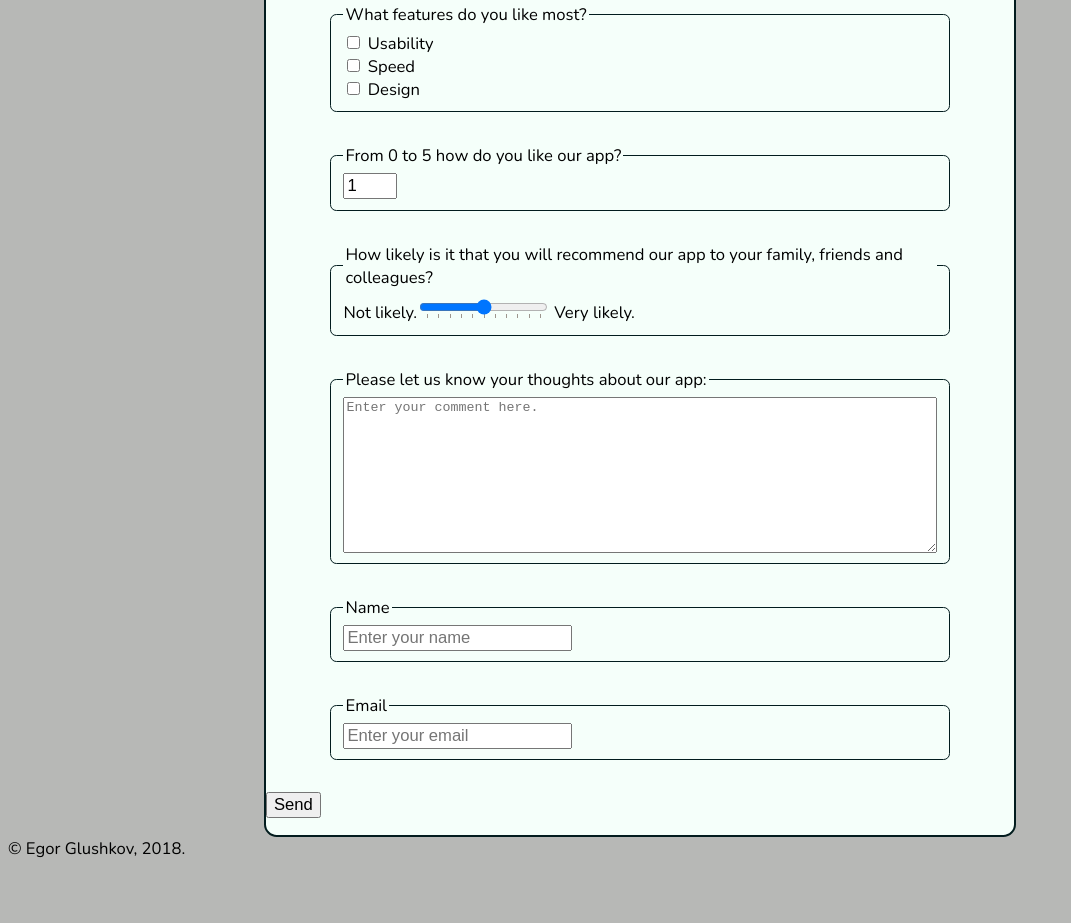
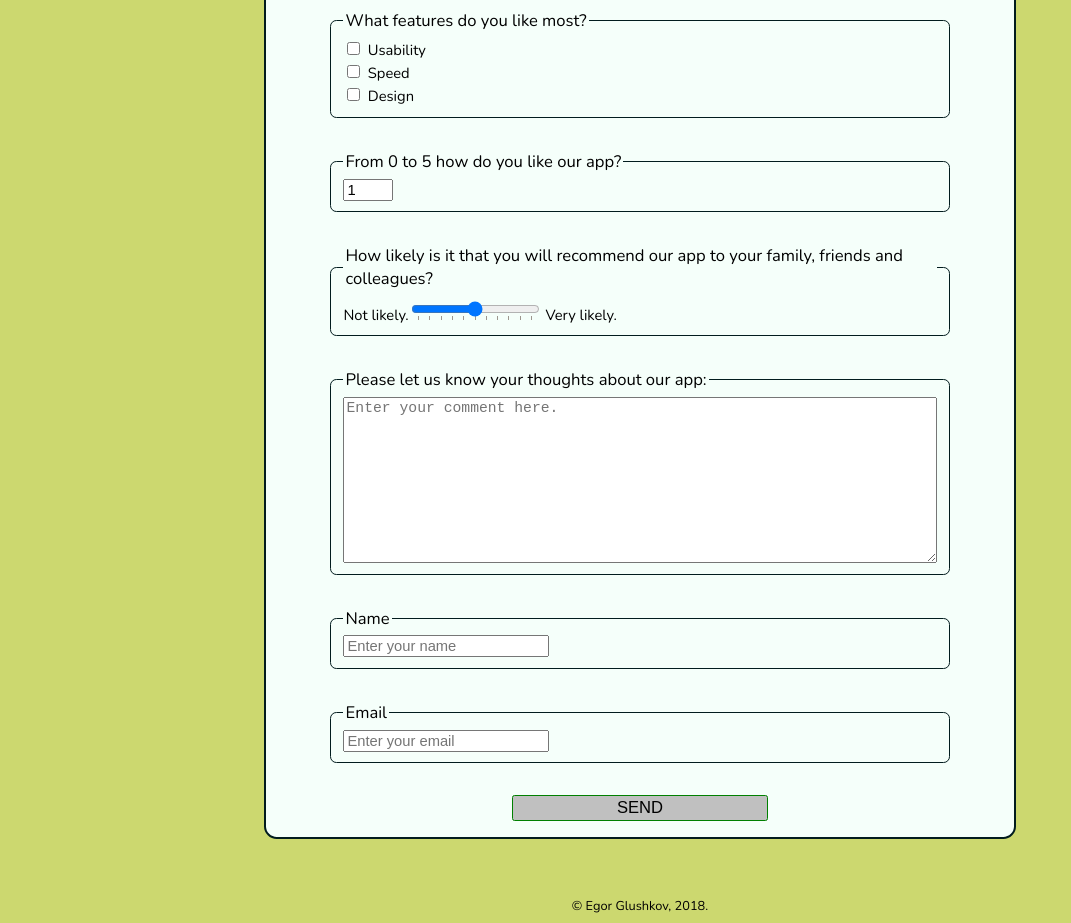
Before and after one commit to glushkov89/FCC-Build-a-Survey-Form, a plain HTML site: page index.html in a window 1280 px wide. Shown: the part 551-1474 px from the top of the page, without its empty margins (0-1071 px from the left). Before the commit the page ends 1419 px from the top, so only its background shows below. Drawn offline with nearby package versions, Linux system fonts and the light colour scheme.

Commit message:
Finished for now.

```diff
--- a/index.html
+++ b/index.html
@@ -5,15 +5,15 @@
         <meta charset="UTF-8">
         <meta name="viewport" content="width=device-width, initial-scale=1.0">
         <meta http-equiv="X-UA-Compatible" content="ie=edge">
-        <title>Document</title>
+        <title>FCC Build a Survey Form</title>
         <link rel="stylesheet" href="style.css" />
         <link href="https://fonts.googleapis.com/css?family=Nunito" rel="stylesheet">
     </head>
 
     <body>
         <header>
-            <h1 id="title">App user experience survey</h1>
-            <p id="description">Please help us improve our app</p>
+            <h1 id="title" class="center">App user experience survey</h1>
+            <p id="description" class="center">Please help us improve our app</p>
         </header>
         <main>
             <form id="survey-form" spellcheck="true">
@@ -87,7 +87,7 @@
                     <input type="email" id="email" minlength="6" placeholder="Enter your email" autocomplete="email" name="Person-email" required />
                 </fieldset>
 
-                <input type="submit" id="submit" value="Send" />
+                <div class="center"><input type="submit" id="submit" value="SEND" /></div>
 
             </form>
         </main>
--- a/style.css
+++ b/style.css
@@ -3,14 +3,21 @@
 }
 
 body {
-    background-color: #b7b8b6;
+    background-color: #ccd86f;
     font-family: 'Nunito', sans-serif;
     font-size: 1.3vw;
 }
 
-input,
+fieldset>input,
+fieldset>label,
+fieldset>div,
+textarea,
 option {
-    font-size: 1.3vw;
+    font-size: 1.15vw;
+}
+
+p {
+    font-size: 1.5vw;
 }
 
 main,
@@ -25,7 +32,7 @@ header {
 
 fieldset {
     margin: 2.5vw 5vw;
-    border: 0.05vw solid #021c1e;
+    border: 0.1vw solid #021c1e;
     border-radius: 0.5vw;
 }
 
@@ -36,3 +43,24 @@ form:first-child {
 textarea {
     width: 100%;
 }
+
+#submit {
+    font-size: 1.3vw;
+    background-color: silver;
+    border: 0.15vw solid green;
+    border-radius: 0.2vw;
+    width: 20vw;
+    height: 2vw;
+}
+
+.center {
+    display: flex;
+    justify-content: center;
+}
+
+footer {
+    margin-top: 4.5vw;
+    display: flex;
+    justify-content: center;
+    font-size: 1vw;
+}
```
